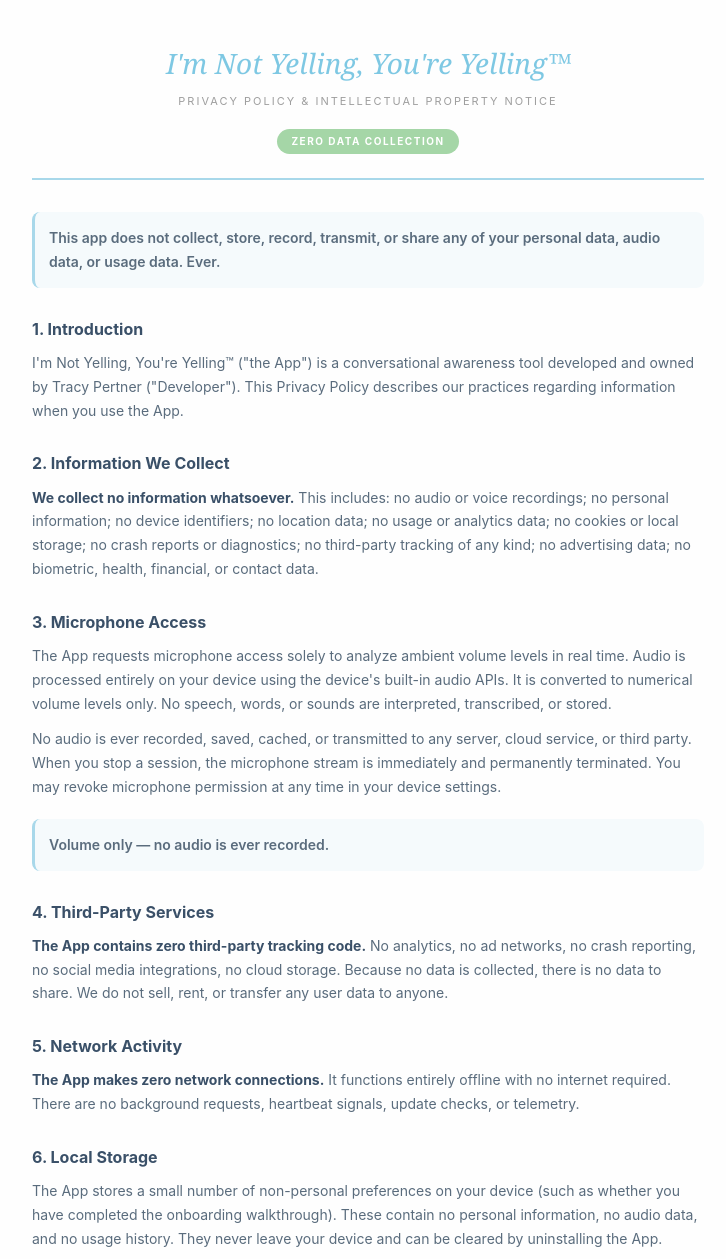
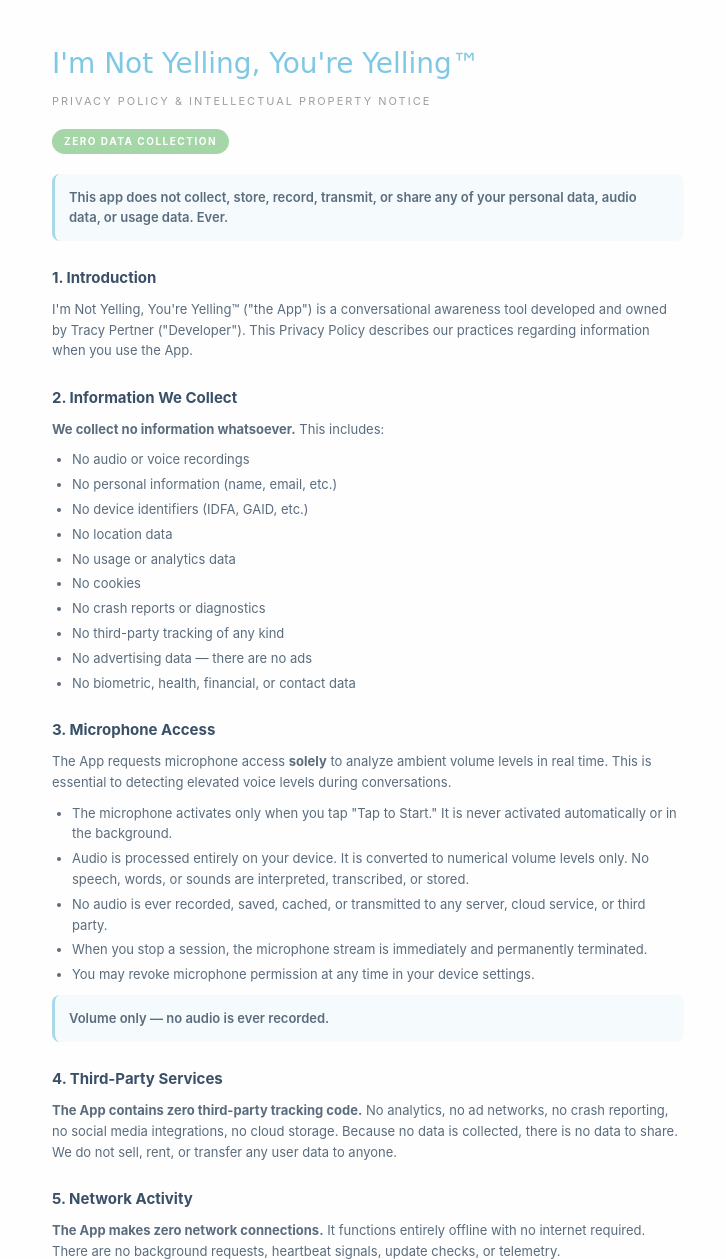
Before and after one commit to tpertner/im-not-yelling, a plain HTML site: page index.html in a window 1280 px wide. Shown: the top 1259 px of the page, without its empty margins (272-998 px from the left). Drawn offline with Linux system fonts and the light colour scheme.

Commit message:
Update index.html

```diff
--- a/index.html
+++ b/index.html
@@ -12,23 +12,17 @@
     background: #FEFEFE;
     line-height: 1.7;
     padding: 40px 24px 80px;
-      max-width: 720px;
+    max-width: 680px;
     margin: 0 auto;
   }
-    .header {
-      text-align: center;
-      margin-bottom: 32px;
-      padding-bottom: 24px;
-      border-bottom: 2px solid #A8D8EA;
-    }
-    .app-name {
-      font-family: Georgia, 'Times New Roman', serif;
-      font-style: italic;
+  h1 {
+    font-family: 'Snell Roundhand', 'Segoe Script', 'Apple Chancery', cursive;
     font-size: 28px;
+    font-weight: 400;
     color: #7EC8E3;
     margin-bottom: 4px;
   }
-    .doc-title {
+  .subtitle {
     font-size: 11px;
     color: #9E9E9E;
     letter-spacing: 2px;
@@ -42,68 +36,98 @@
     font-size: 10px;
     font-weight: 700;
     letter-spacing: 1.5px;
-      padding: 4px 14px;
+    padding: 4px 12px;
     border-radius: 20px;
+    margin-bottom: 20px;
   }
-    .callout {
-      background: rgba(168, 216, 234, 0.1);
+  .highlight {
+    background: rgba(168,216,234,0.1);
     border-left: 3px solid #A8D8EA;
     padding: 14px;
     border-radius: 8px;
-      margin: 20px 0;
+    margin-bottom: 20px;
+  }
+  .highlight p {
+    font-size: 13px;
     font-weight: 600;
-      font-size: 14px;
+    color: #5A6C7D;
+    line-height: 1.5;
+    margin: 0;
   }
   h2 {
-      font-size: 16px;
+    font-size: 15px;
     font-weight: 700;
     color: #3A5068;
-      margin-top: 28px;
+    margin-top: 24px;
     margin-bottom: 8px;
   }
   p {
-      font-size: 14px;
-      margin-bottom: 12px;
+    font-size: 13px;
+    color: #5A6C7D;
+    line-height: 1.6;
+    margin-bottom: 10px;
   }
-    .divider {
-      border: none;
+  ul {
+    font-size: 13px;
+    color: #5A6C7D;
+    line-height: 1.6;
+    margin-bottom: 10px;
+    padding-left: 20px;
+  }
+  li { margin-bottom: 4px; }
+  .ip-divider {
+    margin-top: 36px;
     border-top: 1px solid #E8E8E8;
-      margin: 28px 0;
+    padding-top: 20px;
   }
-    .footer {
+  .version {
+    font-size: 11px;
+    color: #999;
+    margin-top: 24px;
     text-align: center;
-      font-size: 11px;
-      color: #9E9E9E;
-      margin-top: 40px;
   }
-    strong { color: #3A5068; }
-    a { color: #7EC8E3; }
 </style>
 </head>
 <body>
 
-  <div class="header">
-    <div class="app-name">I'm Not Yelling, You're Yelling™</div>
-    <div class="doc-title">Privacy Policy &amp; Intellectual Property Notice</div>
-    <span class="badge">ZERO DATA COLLECTION</span>
-  </div>
+<h1>I'm Not Yelling, You're Yelling&#8482;</h1>
+<div class="subtitle">Privacy Policy &amp; Intellectual Property Notice</div>
+<div class="badge">ZERO DATA COLLECTION</div>
 
-  <div class="callout">
-    This app does not collect, store, record, transmit, or share any of your personal data, audio data, or usage data. Ever.
+<div class="highlight">
+  <p>This app does not collect, store, record, transmit, or share any of your personal data, audio data, or usage data. Ever.</p>
 </div>
 
 <h2>1. Introduction</h2>
-  <p>I'm Not Yelling, You're Yelling™ ("the App") is a conversational awareness tool developed and owned by Tracy Pertner ("Developer"). This Privacy Policy describes our practices regarding information when you use the App.</p>
+<p>I'm Not Yelling, You're Yelling&#8482; ("the App") is a conversational awareness tool developed and owned by Tracy Pertner ("Developer"). This Privacy Policy describes our practices regarding information when you use the App.</p>
 
 <h2>2. Information We Collect</h2>
-  <p><strong>We collect no information whatsoever.</strong> This includes: no audio or voice recordings; no personal information; no device identifiers; no location data; no usage or analytics data; no cookies or local storage; no crash reports or diagnostics; no third-party tracking of any kind; no advertising data; no biometric, health, financial, or contact data.</p>
+<p><strong>We collect no information whatsoever.</strong> This includes:</p>
+<ul>
+  <li>No audio or voice recordings</li>
+  <li>No personal information (name, email, etc.)</li>
+  <li>No device identifiers (IDFA, GAID, etc.)</li>
+  <li>No location data</li>
+  <li>No usage or analytics data</li>
+  <li>No cookies</li>
+  <li>No crash reports or diagnostics</li>
+  <li>No third-party tracking of any kind</li>
+  <li>No advertising data — there are no ads</li>
+  <li>No biometric, health, financial, or contact data</li>
+</ul>
 
 <h2>3. Microphone Access</h2>
-  <p>The App requests microphone access solely to analyze ambient volume levels in real time. Audio is processed entirely on your device using the device's built-in audio APIs. It is converted to numerical volume levels only. No speech, words, or sounds are interpreted, transcribed, or stored.</p>
-  <p>No audio is ever recorded, saved, cached, or transmitted to any server, cloud service, or third party. When you stop a session, the microphone stream is immediately and permanently terminated. You may revoke microphone permission at any time in your device settings.</p>
+<p>The App requests microphone access <strong>solely</strong> to analyze ambient volume levels in real time. This is essential to detecting elevated voice levels during conversations.</p>
+<ul>
+  <li>The microphone activates only when you tap "Tap to Start." It is never activated automatically or in the background.</li>
+  <li>Audio is processed entirely on your device. It is converted to numerical volume levels only. No speech, words, or sounds are interpreted, transcribed, or stored.</li>
+  <li>No audio is ever recorded, saved, cached, or transmitted to any server, cloud service, or third party.</li>
+  <li>When you stop a session, the microphone stream is immediately and permanently terminated.</li>
+  <li>You may revoke microphone permission at any time in your device settings.</li>
+</ul>
 
-  <div class="callout">
-    Volume only — no audio is ever recorded.
+<div class="highlight">
+  <p>Volume only — no audio is ever recorded.</p>
 </div>
 
 <h2>4. Third-Party Services</h2>
@@ -112,53 +136,51 @@
 <h2>5. Network Activity</h2>
 <p><strong>The App makes zero network connections.</strong> It functions entirely offline with no internet required. There are no background requests, heartbeat signals, update checks, or telemetry.</p>
 
-  <h2>6. Local Storage</h2>
-  <p>The App stores a small number of non-personal preferences on your device (such as whether you have completed the onboarding walkthrough). These contain no personal information, no audio data, and no usage history. They never leave your device and can be cleared by uninstalling the App.</p>
+<h2>6. Local Preferences</h2>
+<p>The App stores exactly two non-personal preferences on your device: (1) whether you chose to skip the onboarding walkthrough, and (2) when you were last prompted to rate the App. These are simple yes/no and date values. They contain no personal information, no audio data, and no usage history. They never leave your device and can be cleared by uninstalling the App.</p>
 
 <h2>7. Data Retention</h2>
 <p>Because no personal data is collected, there is nothing to retain or delete. Session statistics exist only in temporary memory and are permanently discarded when the session ends. No session data persists between sessions.</p>
 
 <h2>8. Children's Privacy</h2>
-  <p>The App does not collect personal information from any user, including children under 13. It is compliant with COPPA, GDPR, and equivalent children's privacy laws worldwide.</p>
+<p>The App does not collect personal information from any user, including children under 13. It is compliant with COPPA, GDPR (as it pertains to minors), and equivalent children's privacy laws worldwide.</p>
 
 <h2>9. Your Rights</h2>
-  <p>Under applicable privacy laws (GDPR, CCPA, CPRA, and others), your data rights are satisfied by default because we collect no personal data.</p>
+<p>Under applicable privacy laws (GDPR, CCPA, CPRA, VCDPA, CPA, and others), your data rights are satisfied by default because we collect no data. There is no data to access, correct, delete, or restrict.</p>
 
 <h2>10. Security</h2>
-  <p>The App uses a zero-data architecture. Because nothing personal is collected, stored, or transmitted, there is no data that could be compromised.</p>
+<p>The App uses a zero-data architecture. Because nothing is collected, stored, or transmitted, there is no data that could be compromised in a breach.</p>
 
 <h2>11. Changes to This Policy</h2>
-  <p>If we make material changes, we will notify users through the App or app store listing.</p>
+<p>If we make material changes, we will notify users through the App or app store listing. Continued use after changes constitutes acceptance.</p>
 
 <h2>12. Governing Law</h2>
 <p>This policy is governed by the laws of the State of Michigan, USA. Disputes are subject to the exclusive jurisdiction of courts in Oakland County, Michigan.</p>
 
-  <hr class="divider">
-
+<div class="ip-divider">
   <h2>Intellectual Property Notice</h2>
+</div>
 
 <h2>13. Copyright</h2>
-  <p><strong>© 2026 Tracy Pertner. All rights reserved.</strong> The App, including its source code, user interface, visual elements, animations, color schemes, sound design, iconography, textual content, and overall look and feel, is protected by U.S. and international copyright laws.</p>
+<p><strong>&copy; 2026 Tracy Pertner. All rights reserved.</strong></p>
+<p>The App, including its source code, user interface, visual elements, animations, color schemes, sound design, iconography, textual content, and overall look and feel, is protected by U.S. and international copyright laws.</p>
 
 <h2>14. Trademarks</h2>
 <p>The following are trademarks of Tracy Pertner:</p>
-  <p>• <strong>I'm Not Yelling, You're Yelling™</strong> (word mark)<br>
-     • <strong>Conversational Awareness™</strong> (tagline)<br>
-     • The App's logo, icon, and design elements (design marks)</p>
-  <p>Unauthorized use of these marks is strictly prohibited.</p>
+<ul>
+  <li><strong>I'm Not Yelling, You're Yelling&#8482;</strong> (word mark)</li>
+  <li><strong>Conversational Awareness&#8482;</strong> (tagline)</li>
+  <li>The App's logo, icon, and design elements (design marks)</li>
+</ul>
+<p>Unauthorized use of these marks in connection with any product or service that may cause confusion is strictly prohibited.</p>
 
 <h2>15. Trade Dress &amp; Proprietary Technology</h2>
-  <p>The App's distinctive visual combination constitutes protectable trade dress. The real-time volume analysis methodology is proprietary technology protected under the Defend Trade Secrets Act and Michigan trade secret law.</p>
+<p>The App's distinctive visual combination — baby blue and pastel orange palette, circular buzzer interface, pulsing ring effects, calming phrases, and ASMR-style chimes — constitutes protectable trade dress. The real-time volume analysis methodology is proprietary technology protected under the Defend Trade Secrets Act and Michigan trade secret law.</p>
 
 <h2>16. Contact</h2>
-  <p><strong>Tracy Pertner</strong><br>
-     Developer and Owner<br>
-     I'm Not Yelling, You're Yelling™<br>
-     <a href="mailto:tracypertner@icloud.com">tracypertner@icloud.com</a></p>
+<p><strong>Tracy Pertner</strong><br>Developer and Owner<br>I'm Not Yelling, You're Yelling&#8482;<br>tracypertner@icloud.com</p>
 
-  <div class="footer">
-    Document Version 1.1 — Effective March 15, 2026
-  </div>
+<p class="version">Document Version 1.0 — Effective March 6, 2026</p>
 
 </body>
 </html>
```
Lines whose indentation alone changed are shown as unchanged.
